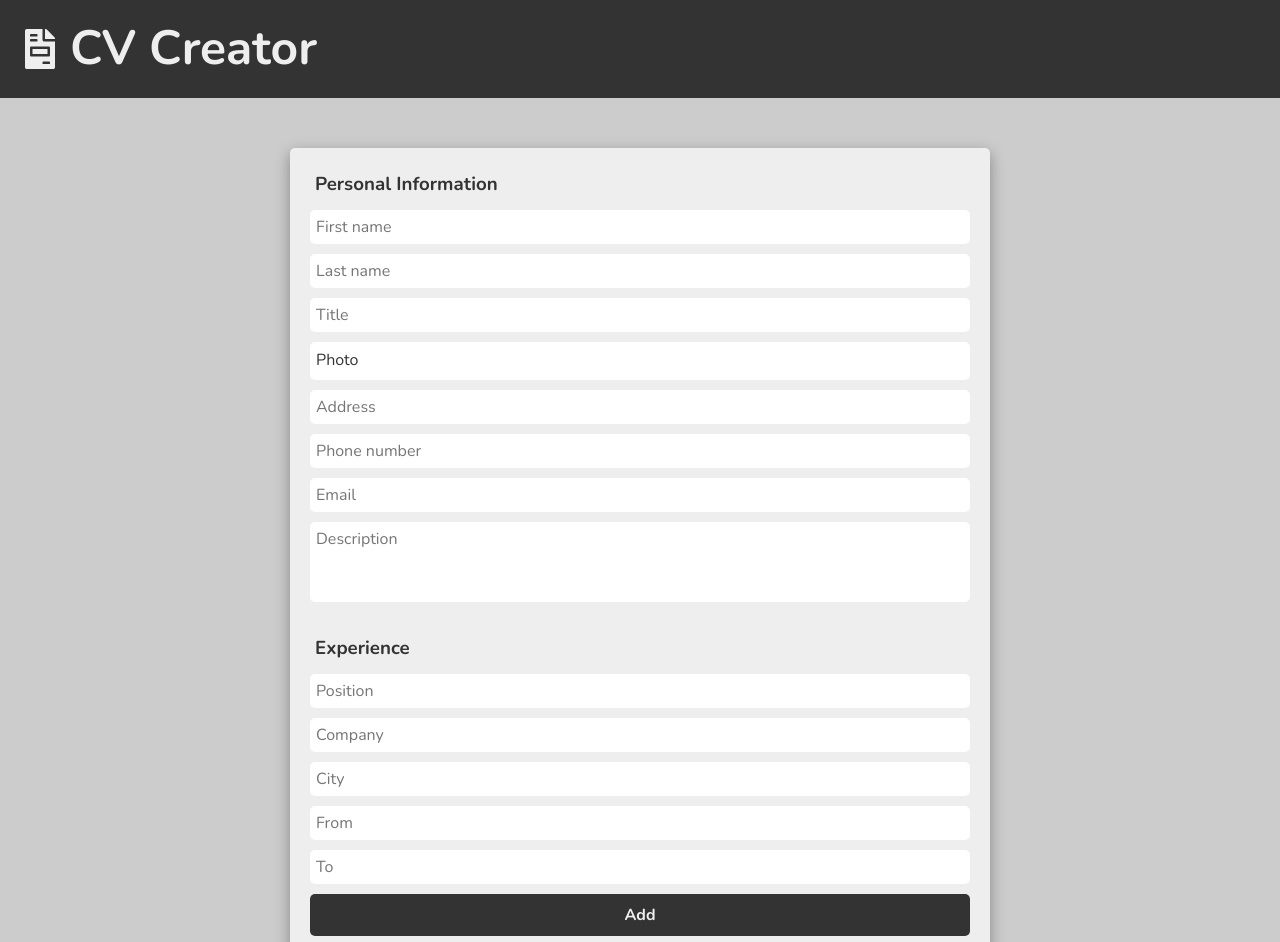
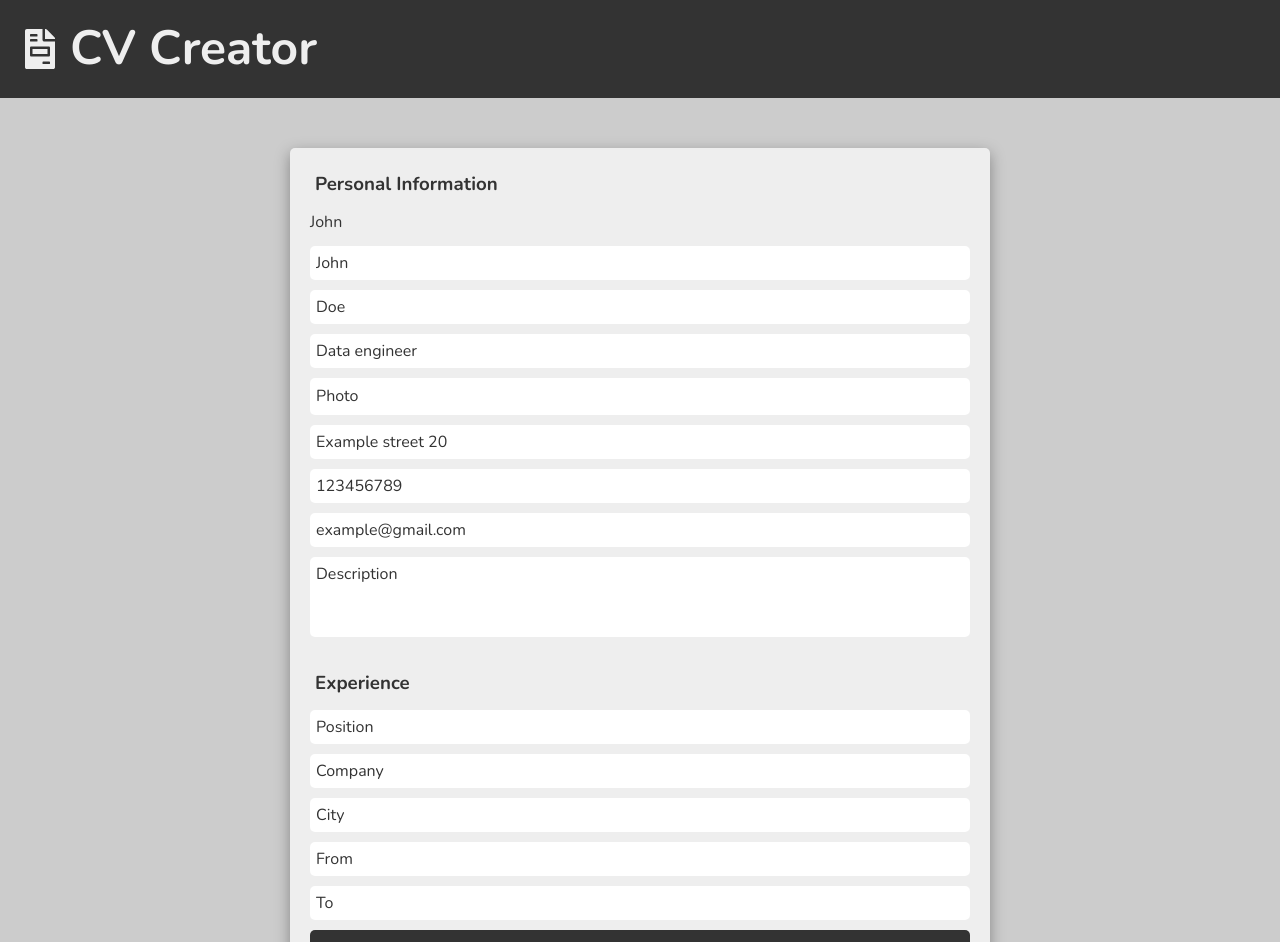
Before and after one commit to michalosman/cv-application, a React (Create React App) app: page / in a window 1280 px wide. Shown: the top 942 px of the page. Built offline with nearby package versions, Linux system fonts and the light colour scheme.

Commit message:
Add basic support for multiple experience and education items

```diff
--- a/package.json
+++ b/package.json
@@ -11,6 +11,7 @@
     "react-icons": "^4.2.0",
     "react-scripts": "4.0.3",
     "styled-components": "^5.2.1",
+    "uuid": "^8.3.2",
     "web-vitals": "^1.1.0"
   },
   "scripts": {
--- a/src/components/CVForm/CVForm.js
+++ b/src/components/CVForm/CVForm.js
@@ -6,15 +6,30 @@ import Experience from "./Experience";
 import Button from "../Utils/Button";
 
 const CVForm = ({
+  cv,
   onChangePersonal,
+  onChangeExperience,
+  handleAddExperience,
+  handleDeleteExperience,
   onChangeEducation,
-  onChangeExperience,
+  handleAddEducation,
+  handleDeleteEducation,
 }) => {
   return (
     <CVFormWrapper>
-      <Personal onChange={onChangePersonal} />
-      <Experience onChange={onChangeExperience} />
-      <Education onChange={onChangeEducation} />
+      <Personal personalInfo={cv.personalInfo} onChange={onChangePersonal} />
+      <Experience
+        experience={cv.experience}
+        onChange={onChangeExperience}
+        onAdd={handleAddExperience}
+        onDelete={handleDeleteExperience}
+      />
+      <Education
+        education={cv.education}
+        onChange={onChangeEducation}
+        onAdd={handleAddEducation}
+        onDelete={handleDeleteEducation}
+      />
       <Button text="Generate PDF" primary></Button>
     </CVFormWrapper>
   );
--- a/src/components/CVForm/Education.js
+++ b/src/components/CVForm/Education.js
@@ -3,7 +3,7 @@ import Input from "../Utils/Input";
 import Section from "../Utils/Section";
 import Button from "../Utils/Button";
 
-const Education = ({ onChange }) => {
+const Education = ({ education, onChange, onAdd, onDelete }) => {
   return (
     <Section title="Education" titlePadding="0.5rem" direction="column">
       <Input
@@ -11,38 +11,45 @@ const Education = ({ onChange }) => {
         type="text"
         name="universityName"
         placeholder="University name"
+        value={education.universityName}
       />
       <Input
         onChange={(e) => onChange(e)}
         type="text"
         name="city"
         placeholder="City"
+        value={education.city}
       />
       <Input
         onChange={(e) => onChange(e)}
         type="text"
         name="degree"
         placeholder="Degree"
+        value={education.degree}
       />
       <Input
         onChange={(e) => onChange(e)}
         type="text"
         name="subject"
         placeholder="Subject"
+        value={education.subject}
       />
       <Input
         onChange={(e) => onChange(e)}
         type="text"
         name="from"
         placeholder="From"
+        value={education.from}
       />
       <Input
         onChange={(e) => onChange(e)}
         type="text"
         name="to"
         placeholder="To"
+        value={education.to}
       />
-      <Button text="Add"></Button>
+      <Button text="Delete" onClick={onDelete}></Button>
+      <Button text="Add" onClick={onAdd}></Button>
     </Section>
   );
 };
--- a/src/components/CVForm/Experience.js
+++ b/src/components/CVForm/Experience.js
@@ -1,42 +1,22 @@
 import React from "react";
-import Input from "../Utils/Input";
 import Section from "../Utils/Section";
 import Button from "../Utils/Button";
+import ExperienceItem from "./ExperienceItem";
 
-const Experience = ({ onChange }) => {
+const Experience = ({ experience, onChange, onAdd, onDelete }) => {
+  const experiences = experience.map((experienceItem) => (
+    <ExperienceItem
+      key={experienceItem.id}
+      experienceItem={experienceItem}
+      onChange={onChange}
+      onDelete={onDelete}
+    />
+  ));
+
   return (
     <Section title="Experience" titlePadding="0.5rem" direction="column">
-      <Input
-        onChange={(e) => onChange(e)}
-        type="text"
-        name="position"
-        placeholder="Position"
-      />
-      <Input
-        onChange={(e) => onChange(e)}
-        type="text"
-        name="company"
-        placeholder="Company"
-      />
-      <Input
-        onChange={(e) => onChange(e)}
-        type="text"
-        name="city"
-        placeholder="City"
-      />
-      <Input
-        onChange={(e) => onChange(e)}
-        type="text"
-        name="from"
-        placeholder="From"
-      />
-      <Input
-        onChange={(e) => onChange(e)}
-        type="text"
-        name="to"
-        placeholder="To"
-      />
-      <Button text="Add"></Button>
+      {experiences}
+      <Button text="Add" onClick={onAdd}></Button>
     </Section>
   );
 };
--- /dev/null
+++ b/src/components/CVForm/ExperienceItem.js
@@ -0,0 +1,48 @@
+import React from "react";
+import Input from "../Utils/Input";
+import Button from "../Utils/Button";
+
+const ExperienceItem = ({ key, experienceItem, onChange, onDelete }) => {
+  return (
+    <>
+      <Input
+        onChange={(e) => onChange(e)}
+        type="text"
+        name="position"
+        placeholder="Position"
+        value={experienceItem.position}
+      />
+      <Input
+        onChange={(e) => onChange(e)}
+        type="text"
+        name="company"
+        placeholder="Company"
+        value={experienceItem.company}
+      />
+      <Input
+        onChange={(e) => onChange(e)}
+        type="text"
+        name="city"
+        placeholder="City"
+        value={experienceItem.city}
+      />
+      <Input
+        onChange={(e) => onChange(e)}
+        type="text"
+        name="from"
+        placeholder="From"
+        value={experienceItem.from}
+      />
+      <Input
+        onChange={(e) => onChange(e)}
+        type="text"
+        name="to"
+        placeholder="To"
+        value={experienceItem.to}
+      />
+      <Button text="Delete" onClick={onDelete}></Button>
+    </>
+  );
+};
+
+export default ExperienceItem;
--- a/src/components/CVForm/Personal.js
+++ b/src/components/CVForm/Personal.js
@@ -4,54 +4,67 @@ import Section from "../Utils/Section";
 import TextArea from "../Utils/TextArea";
 import FileInput from "../Utils/FileInput";
 
-const Personal = ({ onChange }) => {
+const Personal = ({ personalInfo, onChange }) => {
   return (
     <Section
       title="Personal Information"
       titlePadding="0.5rem"
       direction="column"
     >
+      {personalInfo.firstName}
       <Input
         onChange={(e) => onChange(e)}
         type="text"
         name="firstName"
         placeholder="First name"
+        value={personalInfo.firstName}
       />
       <Input
         onChange={(e) => onChange(e)}
         type="text"
         name="lastName"
         placeholder="Last name"
+        value={personalInfo.lastName}
       />
       <Input
         onChange={(e) => onChange(e)}
         type="text"
         name="title"
         placeholder="Title"
+        value={personalInfo.title}
       />
-      <FileInput onChange={(e) => onChange(e)} name="photo" label="Photo" />
+      <FileInput
+        onChange={(e) => onChange(e)}
+        name="photo"
+        label="Photo"
+        value={personalInfo.photo}
+      />
       <Input
         onChange={(e) => onChange(e)}
         type="text"
         name="address"
         placeholder="Address"
+        value={personalInfo.address}
       />
       <Input
         onChange={(e) => onChange(e)}
         type="text"
         name="phoneNumber"
         placeholder="Phone number"
+        value={personalInfo.phoneNumber}
       />
       <Input
         onChange={(e) => onChange(e)}
         type="text"
         name="email"
         placeholder="Email"
+        value={personalInfo.email}
       />
       <TextArea
         onChange={(e) => onChange(e)}
         name="description"
         placeholder="Description"
+        value={personalInfo.description}
       />
     </Section>
   );
--- a/src/components/CVResult/Content.js
+++ b/src/components/CVResult/Content.js
@@ -8,6 +8,7 @@ const Content = ({ personalInfo, experience, education }) => {
     <ContentWrapper>
       <Description>{personalInfo.description}</Description>
       <Section title="Experience" contrastTitle>
+        {/* For each */}
         <Period>
           {experience.from} - {experience.to}
         </Period>
@@ -18,6 +19,7 @@ const Content = ({ personalInfo, experience, education }) => {
         </Subsection>
       </Section>
       <Section title="Education" contrastTitle>
+        {/* For each */}
         <Period>
           {education.from} - {education.to}
         </Period>
--- a/src/components/Main.js
+++ b/src/components/Main.js
@@ -3,6 +3,7 @@ import styled from "styled-components";
 import CVForm from "./CVForm";
 import CVResult from "./CVResult";
 import exampleCV from "./Utils/exampleCV";
+import emptyCV from "./Utils/emptyCV";
 
 //TODO
 //Enable adding multiple Experience and Education fields
@@ -71,12 +72,22 @@ const Main = () => {
     }));
   };
 
+  const handleAddExperience = (e) => {};
+  const handleDeleteExperience = (e) => {};
+  const handleAddEducation = (e) => {};
+  const handleDeleteEducation = (e) => {};
+
   return (
     <MainWrapper>
       <CVForm
+        cv={cv}
         onChangePersonal={handleChangePersonal}
         onChangeExperience={handleChangeExperience}
+        onAddExperience={handleAddExperience}
+        onDeleteExperience={handleDeleteExperience}
         onChangeEducation={handleChangeEducation}
+        onAddEducation={handleAddEducation}
+        onDeleteEducation={handleDeleteEducation}
       />
       <CVResult cv={cv} />
     </MainWrapper>
--- a/src/components/Utils/Input.js
+++ b/src/components/Utils/Input.js
@@ -1,13 +1,14 @@
 import React from "react";
 import styled from "styled-components";
 
-const Input = ({ type, name, placeholder, onChange }) => {
+const Input = ({ type, name, placeholder, onChange, value }) => {
   return (
     <InputWrapper
       onChange={onChange}
       type={type}
       name={name}
       placeholder={placeholder}
+      value={value}
     />
   );
 };
--- a/src/components/Utils/TextArea.js
+++ b/src/components/Utils/TextArea.js
@@ -1,12 +1,13 @@
 import React from "react";
 import styled from "styled-components";
 
-const TextArea = ({ onChange, name, placeholder }) => {
+const TextArea = ({ onChange, name, placeholder, value }) => {
   return (
     <TextAreaWrapper
       onChange={onChange}
       name={name}
       placeholder={placeholder}
+      value={value}
     />
   );
 };
--- /dev/null
+++ b/src/components/Utils/emptyCV.js
@@ -0,0 +1,37 @@
+import { v4 as uuidv4 } from "uuid";
+
+const exampleCV = {
+  personalInfo: {
+    firstName: "",
+    lastName: "",
+    title: "",
+    photo: "",
+    address: "",
+    phoneNumber: "",
+    email: "",
+    description: "",
+  },
+  experience: [
+    {
+      // id: uuidv4(),
+      position: "",
+      company: "",
+      city: "",
+      from: "",
+      to: "",
+    },
+  ],
+  education: [
+    {
+      // id: uuidv4(),
+      universityName: "",
+      city: "",
+      degree: "",
+      subject: "",
+      from: "",
+      to: "",
+    },
+  ],
+};
+
+export default exampleCV;
--- a/src/components/Utils/exampleCV.js
+++ b/src/components/Utils/exampleCV.js
@@ -1,4 +1,5 @@
 import examplePhoto from "../../assets/example_photo.png";
+import { v4 as uuidv4 } from "uuid";
 
 const exampleCV = {
   personalInfo: {
@@ -11,14 +12,19 @@ const exampleCV = {
     email: "example@gmail.com",
     description: "Description",
   },
-  experience: {
+  experience: [
+    {
+      // id: uuidv4(),
       position: "Position",
       company: "Company",
       city: "City",
       from: "From",
       to: "To",
     },
-  education: {
+  ],
+  education: [
+    {
+      // id: uuidv4(),
       universityName: "University name",
       city: "City",
       degree: "...",
@@ -26,6 +32,7 @@ const exampleCV = {
       from: "From",
       to: "To",
     },
+  ],
 };
 
 export default exampleCV;
```
Also changed, not shown: 1 other file (tests, documents, lock files or other folders). Lines whose indentation alone changed are shown as unchanged.
